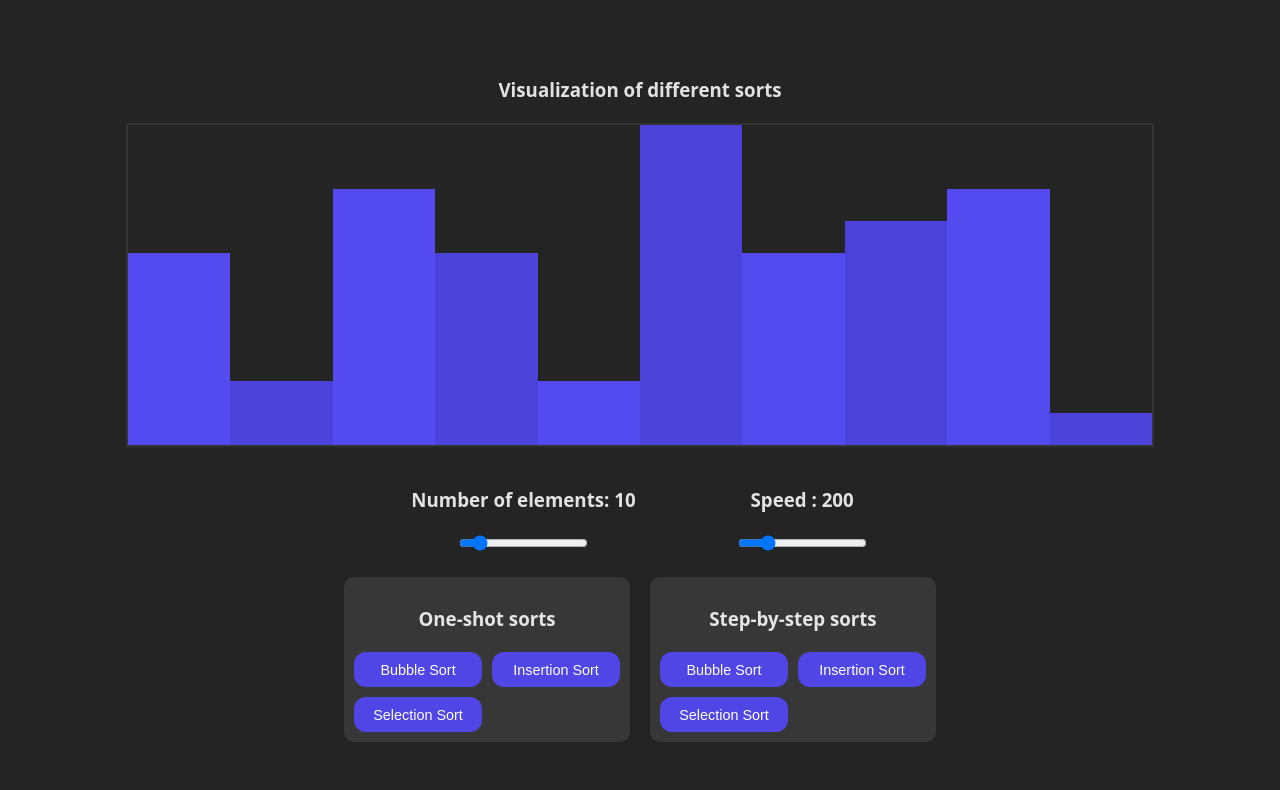
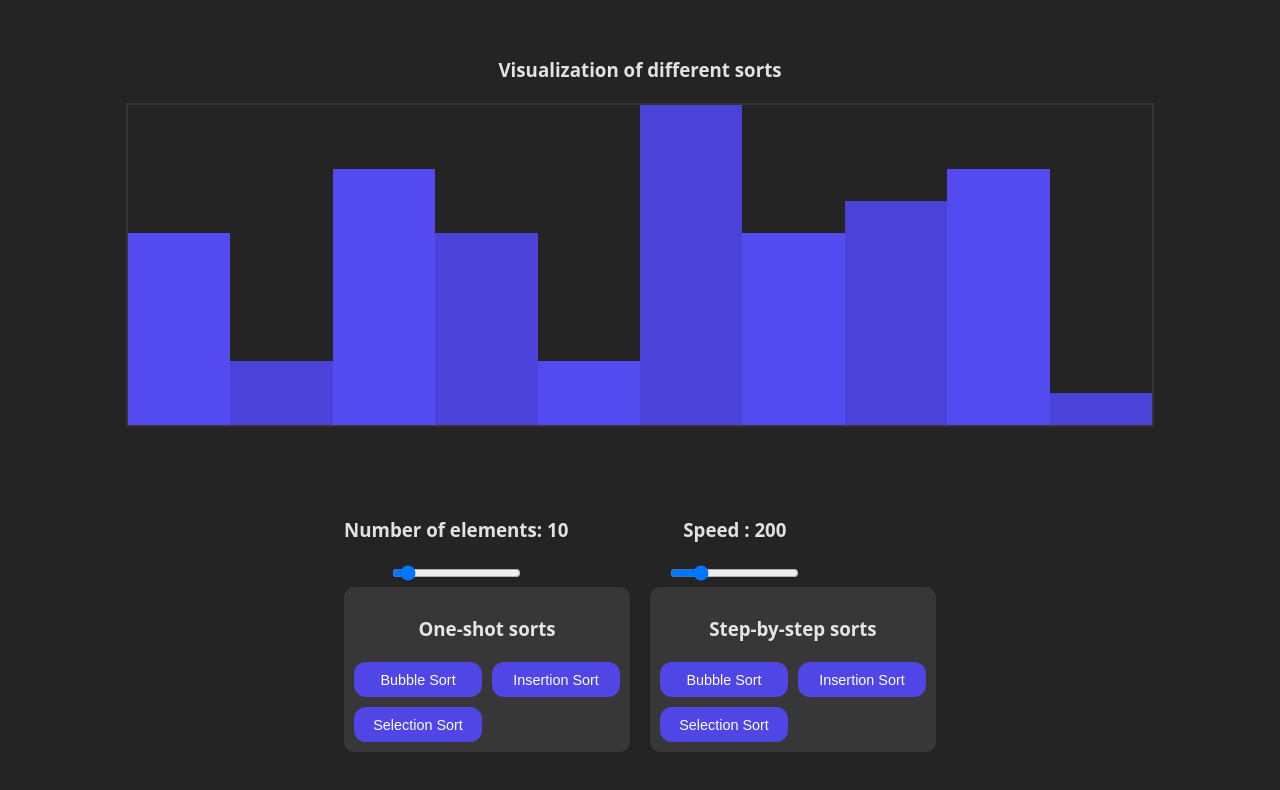
Before and after one commit to KohseyPower/sort, a React (Vite) app: page / in a window 1280 px wide. Shown: the top 790 px of the page. Built offline with nearby package versions, Linux system fonts and the light colour scheme.

Commit message:
feat: add a burger BugerMenu
* add a first reusable BurgerMenu
* begin to create css variables

```diff
--- a/src/Simulator.styled.tsx
+++ b/src/Simulator.styled.tsx
@@ -7,6 +7,7 @@ export const SimulatorContainer = styled.div`
   gap: 20px;
 `;
 
+/*********************************Draw********************* */
 export const Canvas = styled.div<{ $cols: number }>`
   display: grid;
   grid-template-columns: repeat(${({ $cols }) => $cols}, 1fr);
@@ -22,7 +23,7 @@ export const Bar = styled.div<{
 }>`
   align-self: end;
   height: ${({ $value, $max }) => Math.max(0.02, $value / $max) * 100}%;
-  background: ${({ $active }) => ($active ? "#f43f5e" : "#4f46e5")};
+  background: ${({ $active }) => ($active ? "#f43f5e" : "var(--main-color)")};
   transition: height 0.1s;
 
   &:nth-child(odd) {
@@ -33,21 +34,16 @@ export const Bar = styled.div<{
   }
 `;
 
+/** **************************Paramters********************* */
+
 export const SlidersContainer = styled.div`
   display: flex;
   gap: 100px;
-  @media (max-width: 500px) {
-    flex-direction: column;
-    gap: 0px;
-  }
 `;
 
 export const GroupsParametersContainer = styled.div`
   display: flex;
   gap: 20px;
-  @media (max-width: 500px) {
-    flex-direction: column;
-  }
 `;
 
 export const GroupParameters = styled.div`
@@ -64,7 +60,7 @@ export const ButtonGroup = styled.div`
 `;
 
 export const Button = styled.button`
-  background: #4f46e5;
+  background: var(--main-color);
   color: white;
   font-weight: 500;
   font-size: 0.9rem;
--- a/src/Simulator.tsx
+++ b/src/Simulator.tsx
@@ -9,6 +9,7 @@ import {
   selectionSortGenerator,
 } from "./algorithms";
 import { initElements } from "./utils";
+import BurgerMenu from "./UI/BurgerMenu";
 
 export default function Simulator() {
   const [totalElements, setTotalElements] = useState(10);
@@ -64,13 +65,14 @@ export default function Simulator() {
             />
           ))}
         </Styled.Canvas>
+        <BurgerMenu>
           <Styled.SlidersContainer>
             <div>
               <h3>Number of elements: {totalElements}</h3>
               <input
                 type="range"
                 min={5}
-              max={50}
+                max={75}
                 value={pendingElements}
                 disabled={isSimulationActive}
                 onChange={(e) => setPendingElements(Number(e.target.value))}
@@ -141,6 +143,7 @@ export default function Simulator() {
               </Styled.ButtonGroup>
             </Styled.GroupParameters>
           </Styled.GroupsParametersContainer>
+        </BurgerMenu>
       </Styled.SimulatorContainer>
     </>
   );
--- /dev/null
+++ b/src/UI/BugerMenu.types.ts
@@ -0,0 +1,5 @@
+import type { ReactNode } from "react";
+
+export type BugerMenuProps = {
+  children: ReactNode;
+};
--- /dev/null
+++ b/src/UI/BurgerMenu.styled.tsx
@@ -0,0 +1,46 @@
+import styled from "styled-components";
+
+export const BurgerButton = styled.button<{ $isOpen: boolean }>`
+  position: fixed;
+  right: 2vh;
+  top: 2vh;
+  z-index: 10;
+  margin: 0;
+  padding: 0;
+  background-color: transparent;
+  cursor: pointer;
+  border: none;
+  @media (max-width: 600px) {
+    display: flex;
+    flex-direction: column;
+    gap: 5px;
+  }
+`;
+
+export const BurgerButtonLine = styled.span`
+  background-color: var(--main-color);
+  width: 25px;
+  height: 4px;
+  border-radius: 4px;
+`;
+
+export const BurgerContainer = styled.div<{ $isOpen: boolean }>`
+  @media (max-width: 600px) {
+    position: fixed;
+    top: 0;
+    right: 0;
+    transform: ${({ $isOpen }) =>
+      $isOpen ? "translateX(0)" : "translateX(100vw)"};
+    transition: 0.1s ease-in-out;
+
+    height: 100vh;
+    width: 90vw;
+
+    background-color: var(--light-background);
+  }
+`;
+
+export const BurgerChildrenContainer = styled.div`
+  margin-top: 5vh;
+  padding: 10px;
+`;
--- /dev/null
+++ b/src/UI/BurgerMenu.tsx
@@ -0,0 +1,22 @@
+import { useState } from "react";
+import type { BugerMenuProps } from "./BugerMenu.types";
+import * as Styled from "./BurgerMenu.styled";
+
+export default function BurgerMenu(props: BugerMenuProps) {
+  const [isOpen, setIsOpen] = useState(false);
+
+  return (
+    <>
+      <Styled.BurgerButton $isOpen={isOpen} onClick={() => setIsOpen(!isOpen)}>
+        <Styled.BurgerButtonLine />
+        <Styled.BurgerButtonLine />
+        <Styled.BurgerButtonLine />
+      </Styled.BurgerButton>
+      <Styled.BurgerContainer $isOpen={isOpen}>
+        <Styled.BurgerChildrenContainer>
+          {props.children}
+        </Styled.BurgerChildrenContainer>
+      </Styled.BurgerContainer>
+    </>
+  );
+}
--- a/src/index.css
+++ b/src/index.css
@@ -11,6 +11,9 @@
   text-rendering: optimizeLegibility;
   -webkit-font-smoothing: antialiased;
   -moz-osx-font-smoothing: grayscale;
+
+  --light-background: #434343;
+  --main-color: #4f46e5;
 }
 
 body {
```
Lines whose indentation alone changed are shown as unchanged.
